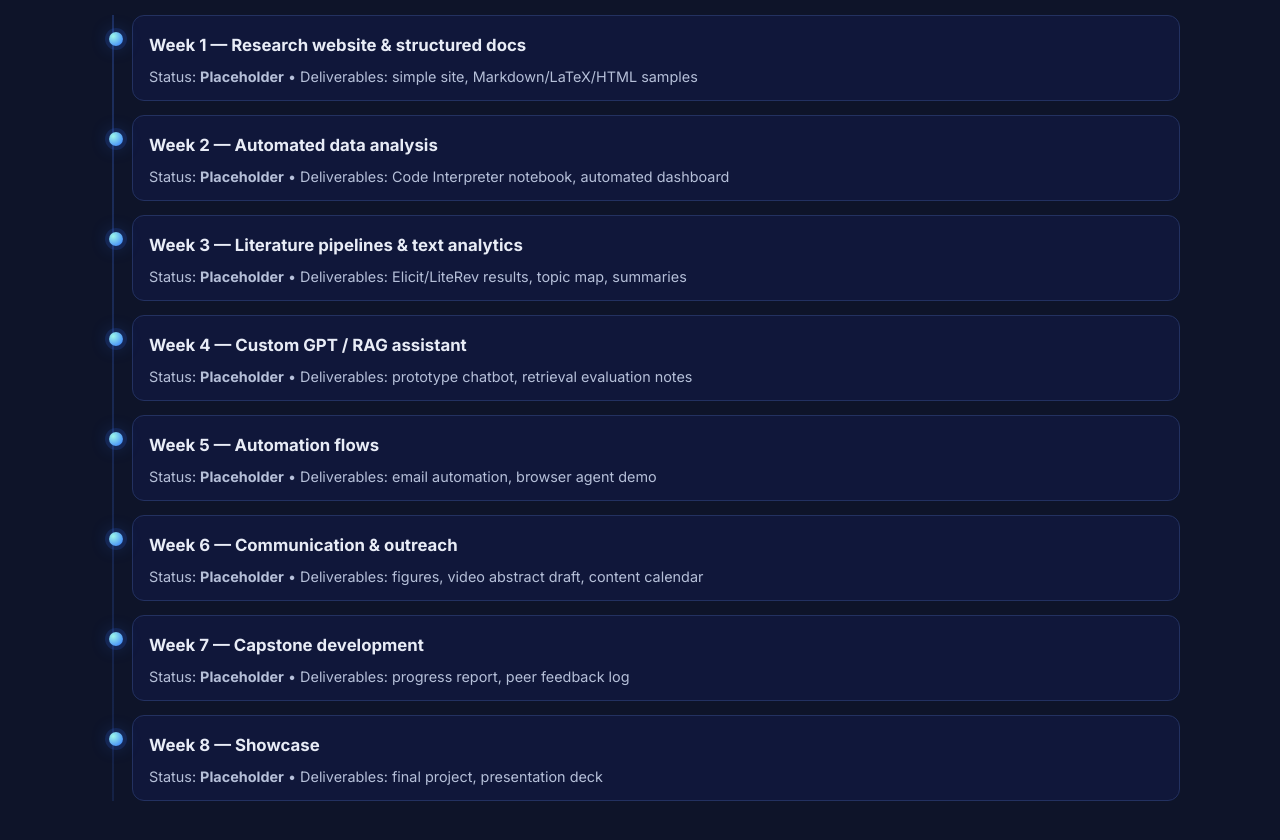
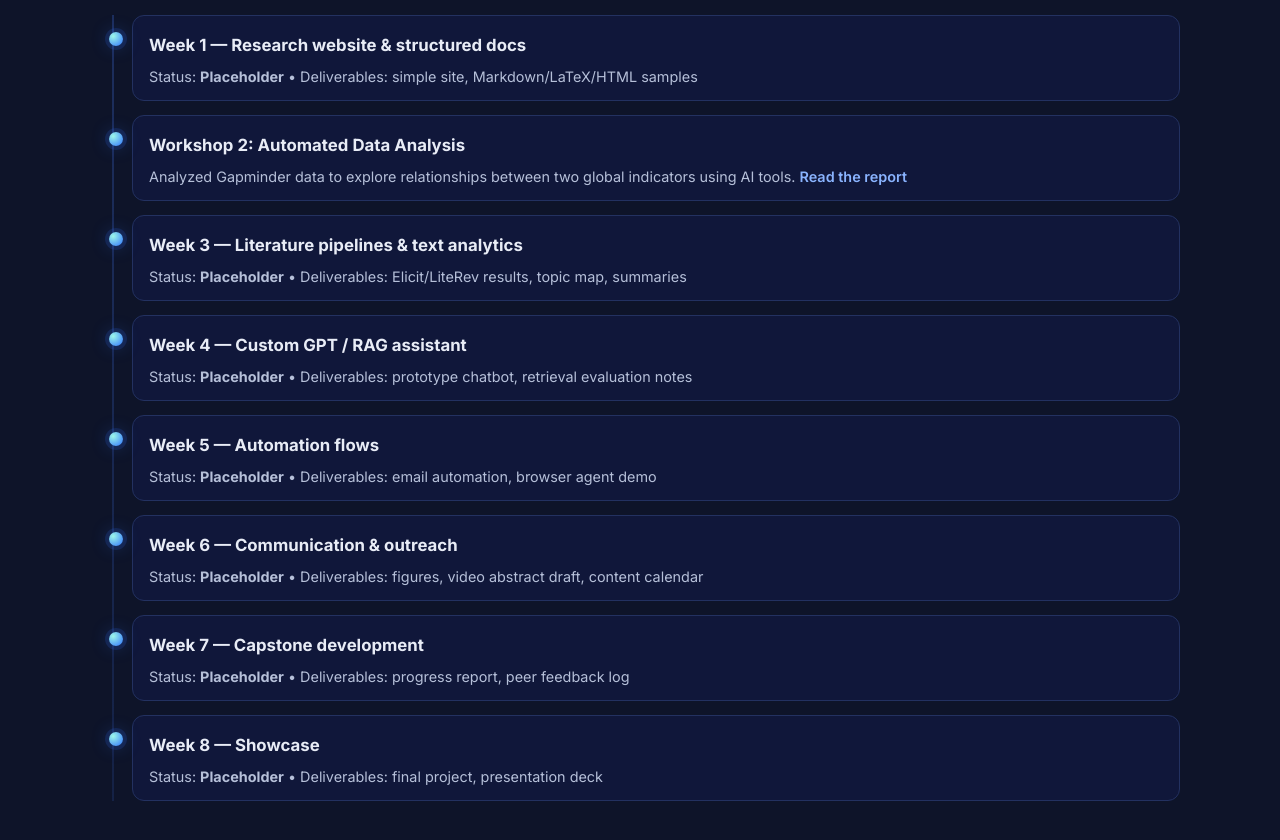
Before and after one commit to EpiRami/portfolio, a plain HTML site: page index.html in a window 1280 px wide. Shown: the part 3585-4425 px from the top of the page. Drawn offline with Linux system fonts and the light colour scheme.

Commit message:
Update index.html

```diff
--- a/index.html
+++ b/index.html
@@ -398,14 +398,15 @@
         <h2>Artifacts from each week</h2>
         <p class="lead">Links will be added as deliverables are finalized. For now, placeholders indicate scope and expected outputs.</p>
         <div class="timeline">
-          <!-- 8 weeks placeholders -->
           <div class="milestone">
             <h4>Week 1 — Research website & structured docs</h4>
             <div class="meta">Status: <strong>Placeholder</strong> • Deliverables: simple site, Markdown/LaTeX/HTML samples</div>
           </div>
           <div class="milestone">
-            <h4>Week 2 — Automated data analysis</h4>
-            <div class="meta">Status: <strong>Placeholder</strong> • Deliverables: Code Interpreter notebook, automated dashboard</div>
+            <h4>Workshop 2: Automated Data Analysis</h4>
+            <div class="meta">Analyzed Gapminder data to explore relationships between two global indicators using AI tools.
+              <a href="https://epirami.github.io/portfolio/gapminder_report_RAMI.html" target="_blank" rel="noopener noreferrer">Read the report</a>
+            </div>
           </div>
           <div class="milestone">
             <h4>Week 3 — Literature pipelines & text analytics</h4>
```
